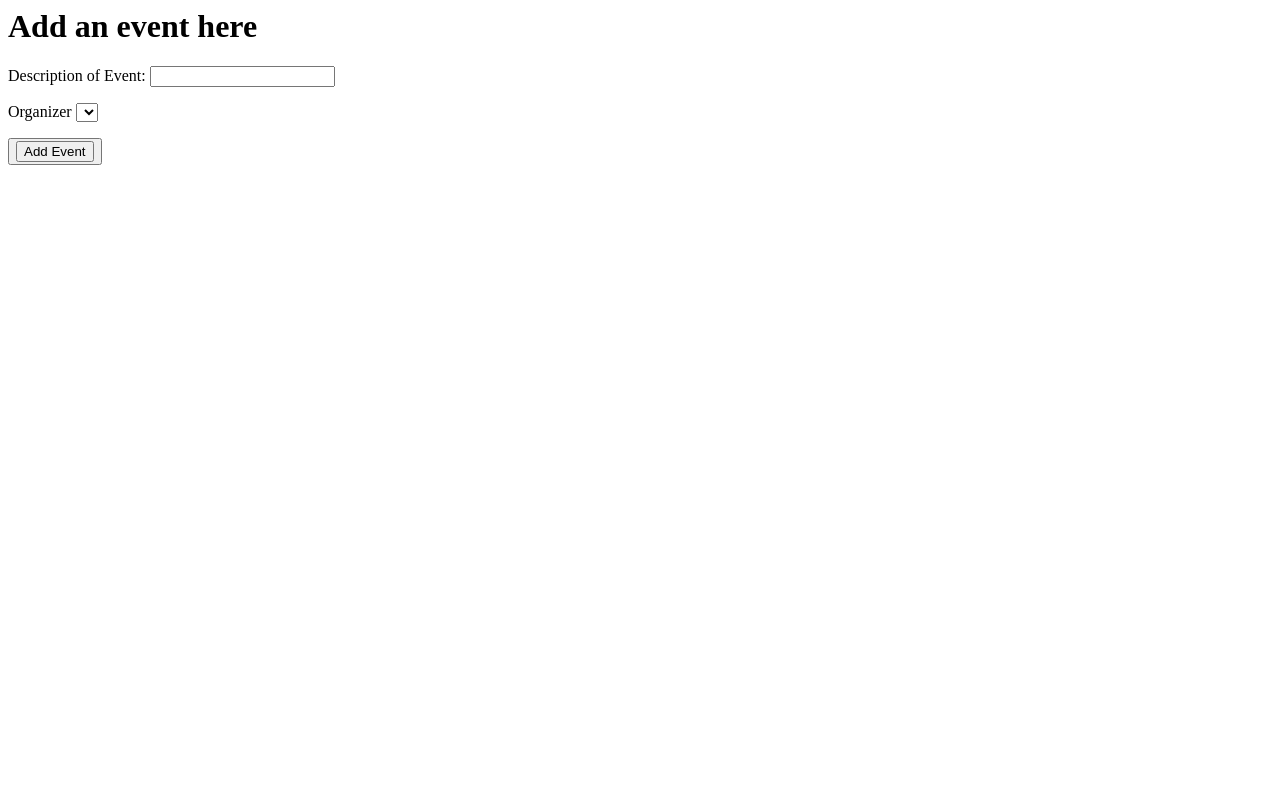
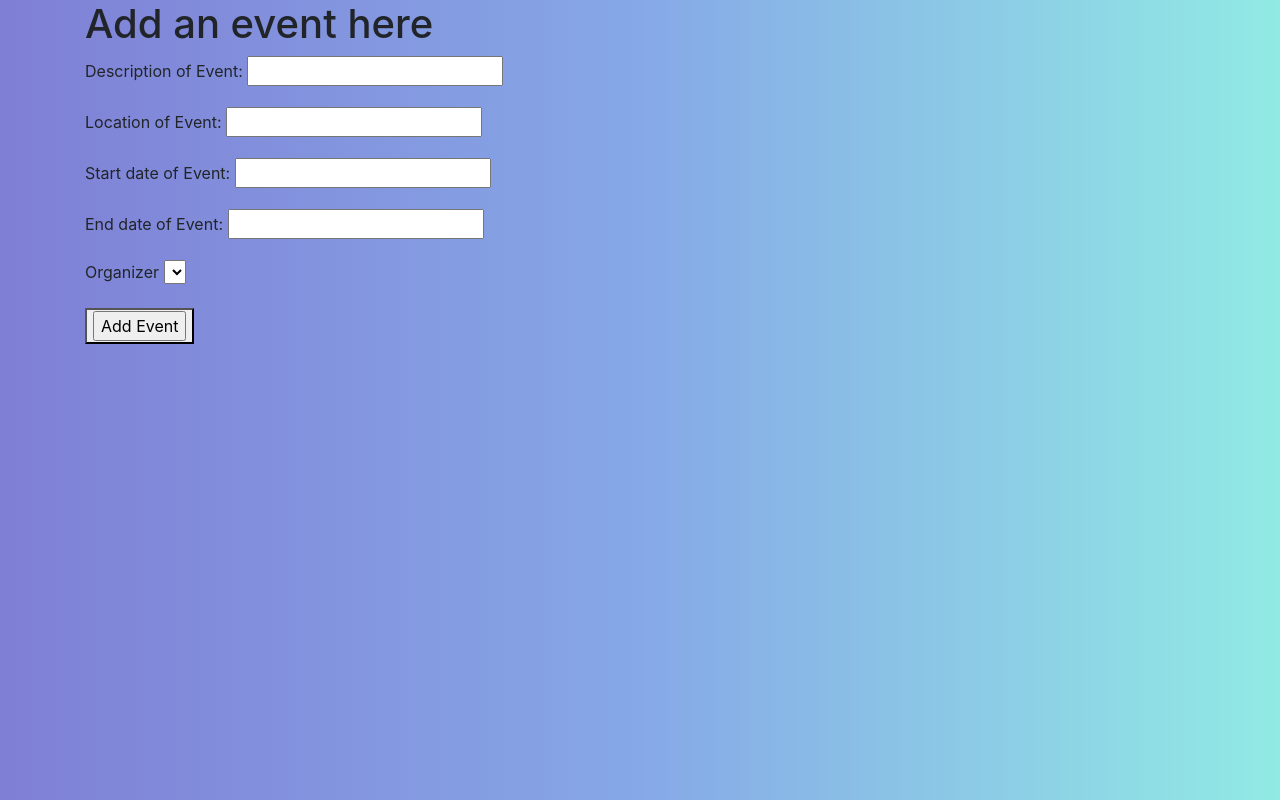
Before and after one commit to VictorBui2702/Lab_ticketbox, a Flask app: page /events/add in a window 1280 px wide. Run offline with Flask 2, Linux system fonts and the light colour scheme; lists and menus that the app fills with data are empty; some libraries are stand-ins or nearby versions.

Commit message:
Add style

```diff
--- a/src/components/events/forms.py
+++ b/src/components/events/forms.py
@@ -5,3 +5,6 @@
     description = StringField('Description of Event:', [validators.Length(min=4, max=25)])
     organizer = SelectField('Organizer', coerce=int)
     submit = SubmitField('Add Event')
+    location = StringField('Location of Event:', [validators.Length(min=4, max=25)])
+    start_date = StringField('Start date of Event:', [validators.Length(min=4, max=25)])
+    end_date = StringField('End date of Event:', [validators.Length(min=4, max=25)])
--- /dev/null
+++ b/src/static/main.css
@@ -0,0 +1,4 @@
+body {
+    background: linear-gradient(to left, #91EAE4, #86A8E7, #7F7FD5); /* W3C, IE 10+/ Edge, Firefox 16+, Chrome 26+, Opera 12+, Safari 7+ */
+
+}
--- a/src/templates/events/add_event.html
+++ b/src/templates/events/add_event.html
@@ -1,5 +1,7 @@
+{% extends "layout.html" %}
+{% block content %}
 
-<div back>
+<div class="container" back>
     <h1> Add an event here</h1>
         <form method="POST">
             {{ form.hidden_tag() }}
@@ -10,9 +12,15 @@
             {% endfor %}
         </p>
 
+        <p>{{ form.location.label }} {{ form.location() }}</p>
+        <p>{{ form.start_date.label }} {{ form.start_date() }} </p>
+        <p>{{ form.end_date.label }} {{ form.end_date() }} </p>
+
         <p> {{form.organizer.label}} {{form.organizer() }} </p>
 
         <button>{{form.submit()}}</button>
         </form>
 
 </div>
+
+{% endblock %}
--- a/src/templates/home.html
+++ b/src/templates/home.html
@@ -5,13 +5,13 @@
 
 <div class="container">
     <!-- Button trigger modal -->
-<button type="button" class="btn btn-primary" data-toggle="modal" data-target="#exampleModal">
+<button type="button" class="btn btn-primary" data-toggle="modal" data-target="#exampleModal" >
         Add event
       </button>
 
       <!-- Modal -->
       <div class="modal fade" id="exampleModal" tabindex="-1" role="dialog" aria-labelledby="exampleModalLabel" aria-hidden="true">
-        <form method="POST" action="/events/edit/">
+        <form method="POST" action="/events/add">
             <div class="modal-dialog" role="document">
             <div class="modal-content">
                 <div class="modal-header">
```
